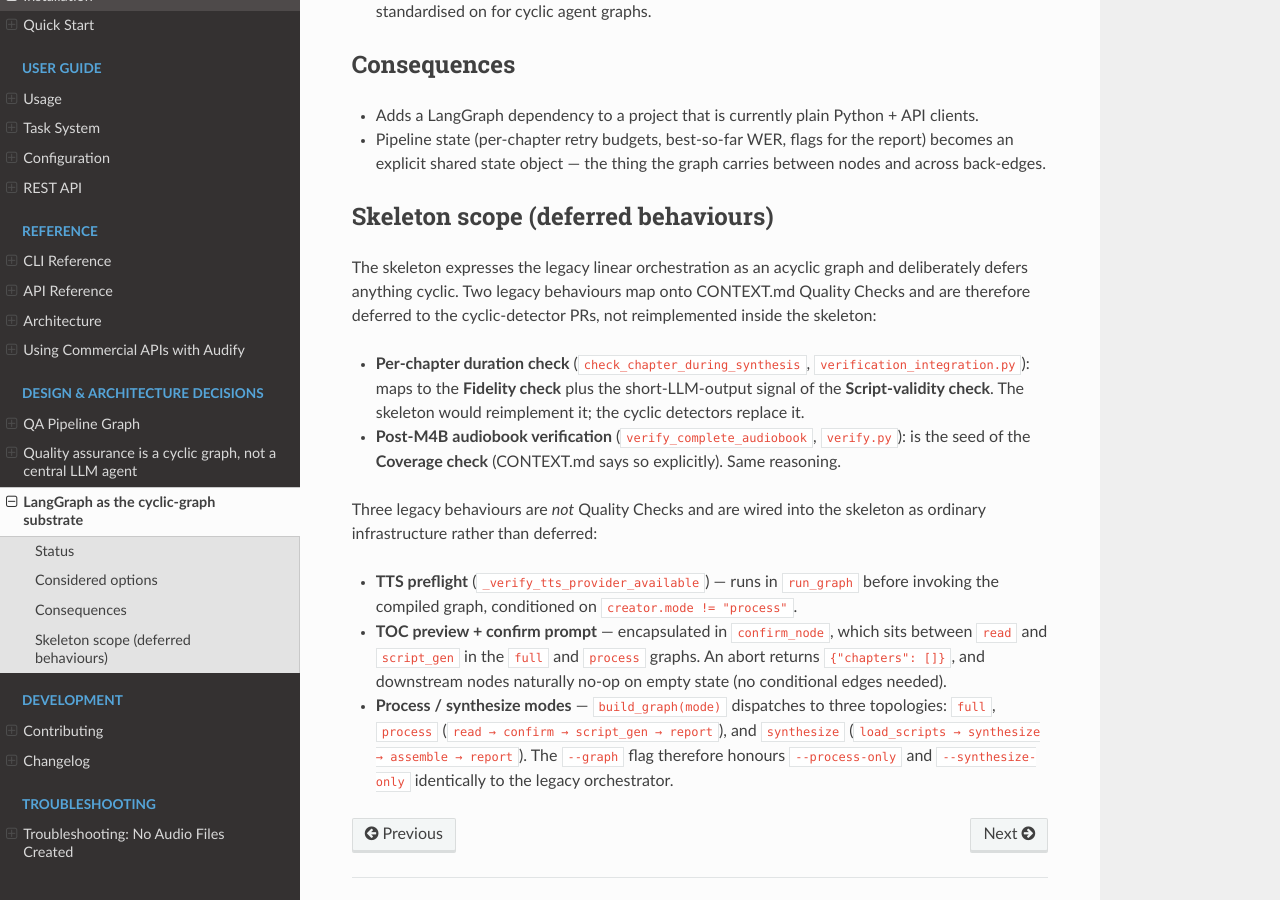
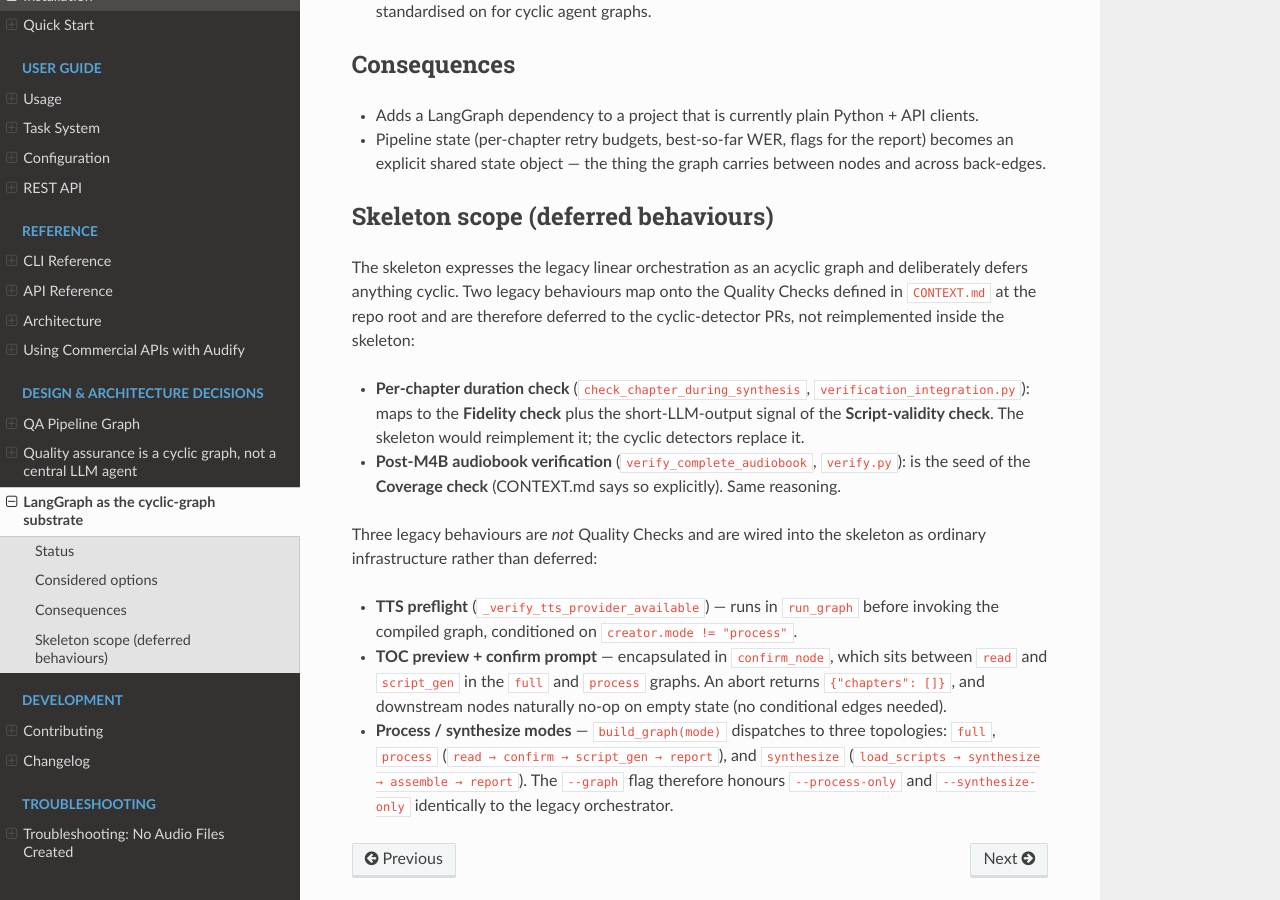
Before and after one commit to garciadias/audify, a Sphinx documentation site: the page built from docs/adr/0002-langgraph-as-cyclic-graph-substrate.md, in a window 1280 px wide and 900 px high, scrolled down 587 px. Built offline with Sphinx 7.4.7 and the Read the Docs theme 3.1.0, drawn with Linux system fonts in a browser that asks for light colours.

Commit message:
fix(docs): unbreak Sphinx -W build after ADR-0002 update
MyST parsed [CONTEXT.md](../../CONTEXT.md) as a Sphinx cross-reference
and emitted "Unknown source document '/.../CONTEXT'", which Sphinx's -W
flag turned into a build failure. CONTEXT.md lives at the repo root and
isn't part of the docs source tree, so it can't be cross-referenced.

Drop the link and refer to the file by name. Cloning users still find
the file at the root; GitHub web view of the ADR sits in docs/adr/
which is rendered separately from this Sphinx tree anyway.

Signed-off-by: R. Garcia-Dias <rafaelagd@gmail.com>

```diff
--- a/docs/adr/0002-langgraph-as-cyclic-graph-substrate.md
+++ b/docs/adr/0002-langgraph-as-cyclic-graph-substrate.md
@@ -32,9 +32,9 @@ accepted
 ## Skeleton scope (deferred behaviours)
 
 The skeleton expresses the legacy linear orchestration as an acyclic graph and
-deliberately defers anything cyclic. Two legacy behaviours map onto
-[CONTEXT.md](../../CONTEXT.md) Quality Checks and are therefore deferred to the
-cyclic-detector PRs, not reimplemented inside the skeleton:
+deliberately defers anything cyclic. Two legacy behaviours map onto the
+Quality Checks defined in `CONTEXT.md` at the repo root and are therefore
+deferred to the cyclic-detector PRs, not reimplemented inside the skeleton:
 
 - **Per-chapter duration check** (`check_chapter_during_synthesis`,
   `verification_integration.py`): maps to the **Fidelity check** plus the
```
